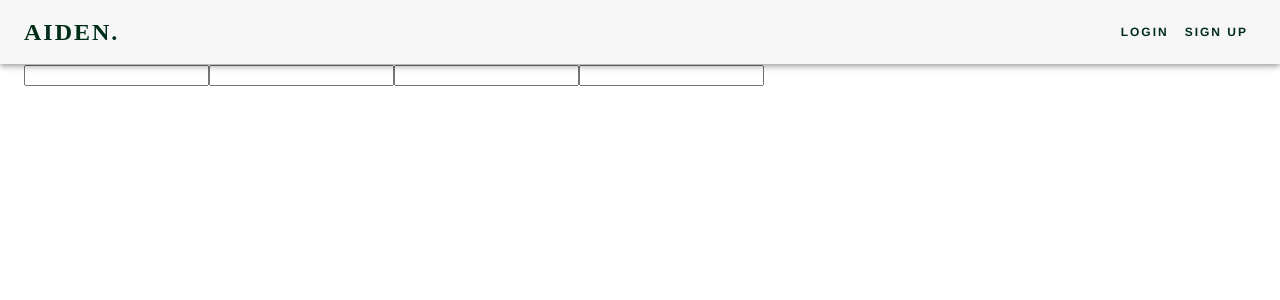
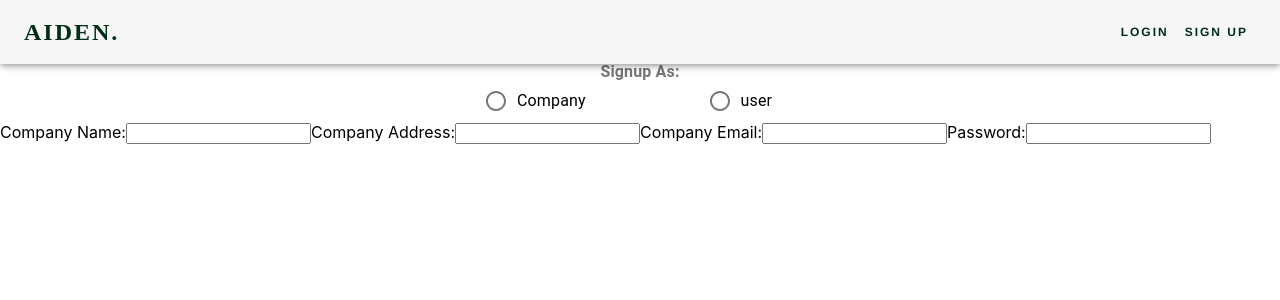
Before and after one commit to SaintTan/Aiden, a React (Create React App) app in the folder aiden/: page /signup in a window 1280 px wide. Shown: the top 300 px of the page. Built offline with nearby package versions, Linux system fonts and the light colour scheme.

Commit message:
finished base style for login and resgister

```diff
--- a/aiden/src/App.js
+++ b/aiden/src/App.js
@@ -12,11 +12,18 @@ export default class App extends Component{
             <Router>
                 <Header/>
                 <Switch>
-                    <Route exact path="/" render={props => <WelcomePage {...props}/>}/>
-                    <Route exact path="/login" render={props => <LoginPage {...props}/>}/>
-                    <Route exact path="/signup" render={props => <SignUpPage {...props}/>}/>
+                    <Route exact path="/" render={props => <WelcomePage {...props} style={{center}}/> }/>
+                    <Route exact path="/login" render={props => <LoginPage {...props} style={{center}}/>}/>
+                    <Route exact path="/signup" render={props => <SignUpPage {...props} style={{center}}/>}/>
                 </Switch>
             </Router>
         );
     }
 }
+
+const center={
+    margin: "auto",
+    width: "50%",
+    border: "3px solid black",
+    padding: "10px"
+  }
--- a/aiden/src/component/CompanySignup.js
+++ b/aiden/src/component/CompanySignup.js
@@ -13,9 +13,13 @@ export default class CompanySignup extends Component{
     render(){
         return(
             <form>
+                <label>Company Name:</label>
                 <input type="text"></input>
+                <label>Company Address:</label>
                 <input type="text"></input>
+                <label>Company Email:</label>
                 <input type="email"></input>
+                <label>Password:</label>
                 <input type="password"></input>
             </form>
         )
--- a/aiden/src/component/UserSignup.js
+++ b/aiden/src/component/UserSignup.js
@@ -13,9 +13,13 @@ export default class UserSignup extends Component{
     render(){
         return(
             <form>
+                <label>Company Name:</label>
                 <input type="text"></input>
+                <label>Company Email:</label>
+                <input type="email"></input>
+                <label>Passport Number:</label>
                 <input type="text"></input>
-                <input type="email"></input>
+                <label>Password:</label>
                 <input type="password"></input>
             </form>
         )
--- a/aiden/src/pages/loginPage.js
+++ b/aiden/src/pages/loginPage.js
@@ -33,26 +33,49 @@ export default class LoginPage extends Component{
         }
         else{
             return(
-                <div>
-                    <form onSubmit = {this.handleSubmit}>
-                        <label>
+                <div style={styles.pageLayout}>
+                    <form onSubmit = {this.handleSubmit} style={styles.formLayout}>
+                        <label style={styles.laybelStyle}>
                             Company:
                             <input name="company" type="text" value={this.state.company} onChange={this.handleChange}/>
                         </label>
-                        <label>
+                        <label style={styles.laybelStyle}>
                             Email:
                             <input name="email" type="email" value={this.state.email} onChange={this.handleChange}/>
                         </label>
-                        <label>
+                        <label style={styles.laybelStyle}>
                             Password:
                             <input name="password" type="password" value={this.state.password} onChange={this.handleChange}/>
                         </label>
+                        <div style={styles.laybelStyle}>
+                            <button name="signup" onClick={this.handleSignup}>SignUp</button>
+                        </div>
                     </form>
-                    <div>
-                        <button name="signup" onClick={this.handleSignup}>SignUp</button>
-                    </div>
+
                 </div>
             );
         }
     }
 }
+
+const styles={
+    pageLayout:{
+        verticalAlign: "baseline",
+        height: window.innerHeight,
+        display:"flex",
+        alignItems:"center",
+        flexDirection: "column",
+        width:"40%",
+        flexWrap: "wrap",
+        margin: "auto",
+    },
+    formLayout:{
+        margin: "auto",
+        flexDirection: "column",
+        alignItems:"center"
+    },
+    laybelStyle:{
+        display:"flex",
+        marginTop: 10
+    }
+}
--- a/aiden/src/pages/signupPage.js
+++ b/aiden/src/pages/signupPage.js
@@ -2,36 +2,84 @@ import React, {Component} from "react";
 import CompanySignup from "../component/CompanySignup";
 import UserSignup from "../component/UserSignup";
 import {
-    Container,
-    Menu,
-    MenuItem
+    FormControl,
+    FormLabel,
+    RadioGroup,
+    Radio,
+    FormControlLabel
 } from '@material-ui/core';
 
 export default class SignUpPage extends Component{
     constructor(props){
         super(props);
         this.state={
-            companyType : "company"
+            value : "Company"
         }
+        this.handleSubmit = this.handleSubmit.bind(this);
+        this.handleRadioChange = this.handleRadioChange.bind(this);
     }
+
+    handleSubmit(e){
+        e.preventDefault();
+    };
+
+    handleRadioChange(e){
+        this.setState({value :e.target.value});
+    };
+
+
     render(){
         return(
-            <Container>
-                <Menu>
-                    <MenuItem>
-                        Company
-                    </MenuItem>
-                    <MenuItem>
-                        New User
-                    </MenuItem>
-                </Menu>
+            <div>
+                <form onSubmit={this.handleSubmit} style={styles.form}>
+                    <FormControl component="fieldset" style={styles.formControl}>
+                        <FormLabel component="legend" style={styles.formLabel}> Signup As:</FormLabel>
+                        <RadioGroup row name="userType" onChange={this.handleRadioChange} style={styles.container}>
+                            <FormControlLabel
+                            style={styles.formControl}
+                            value="Company"
+                            control={<Radio color="primary" />}
+                            label="Company"
+                            labelPlacement="end"
+                            />
+                            <FormControlLabel
+                            style={styles.formControl}
+                            value="User"
+                            control={<Radio color="primary" />}
+                            label="user"
+                            labelPlacement="end"
+                            />
+                        </RadioGroup>
+                    </FormControl>
+                </form>
                 <div>
-                    {((companyType) => {
-                        if (companyType === "company") return <CompanySignup/>
+                    {((value) => {
+                        if (value === "Company") return <CompanySignup/>
                         else return <UserSignup/>
-                    })(this.state.companyType)}
+                    })(this.state.value)}
                 </div>
-            </Container>
+            </div>
         )
     }
 }
+
+const styles={
+    formControl: {
+      minWidth: 200,
+      display: 'flex',
+      justifyContent: 'center',
+    },
+    form: {
+      width: '100%',
+    },
+    formLabel: {
+      fontWeight:'bold',
+      textAlign: 'center',
+    },
+    container: {
+      display: 'flex',
+      alignItems: 'center',
+      justifyContent: 'center',
+      marginLeft: '1vw',
+    }
+}
--- a/aiden/src/pages/welcomePage.js
+++ b/aiden/src/pages/welcomePage.js
@@ -9,10 +9,23 @@ export default class WelcomePage extends Component{
     }
     render(){
         return(
-            <dev>
-                <label>Aiden.</label>
-                <label>Medical Safety</label>
+            <dev style={styles.pageLayout}>
+                <label style={styles.pageLayout}> Aiden.</label>
+                <label style={styles.pageLayout}> Medical Safety</label>
             </dev>
         )
     }
 }
+
+const styles={
+    pageLayout:{
+        display:"flex",
+        flexDirection: "column",
+        flexWrap: "wrap",
+        marginLeft: "auto",
+        marginRight: "auto",
+    },
+    textCenter:{
+
+    }
+}
```
